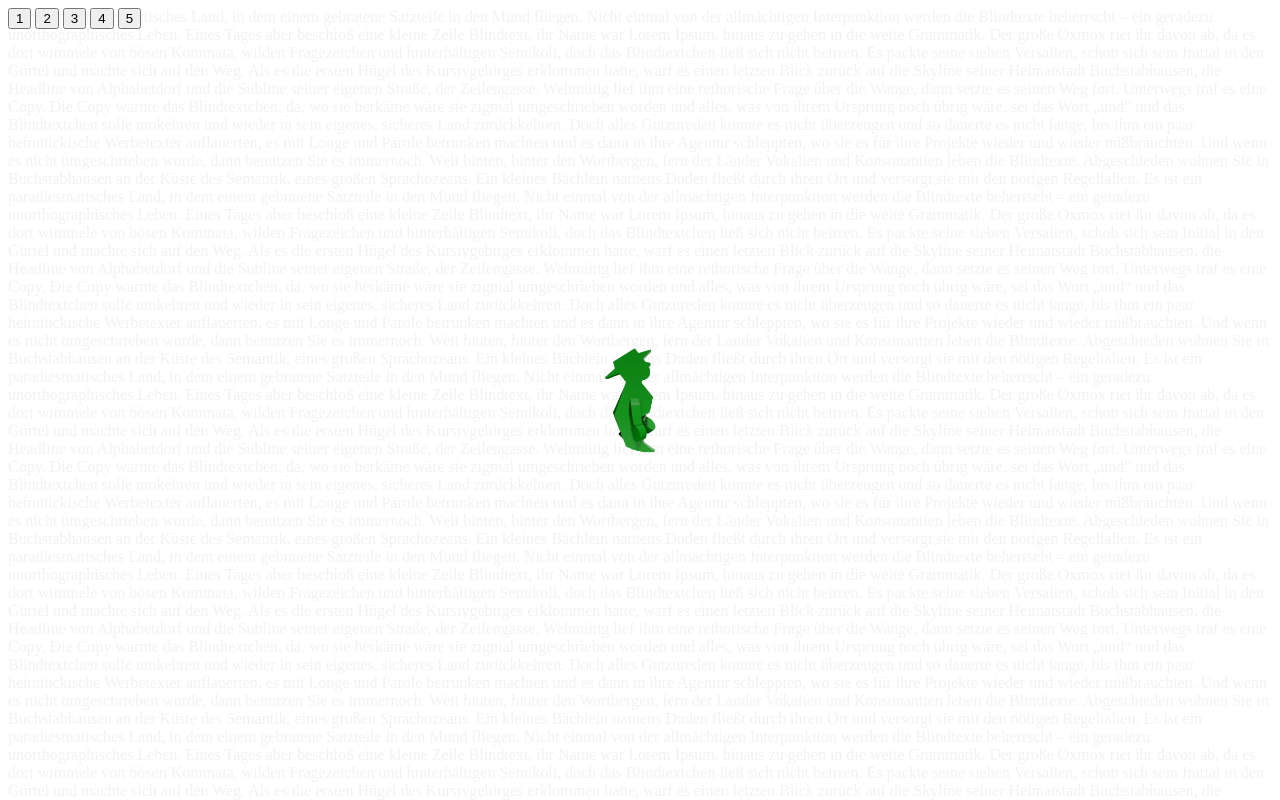
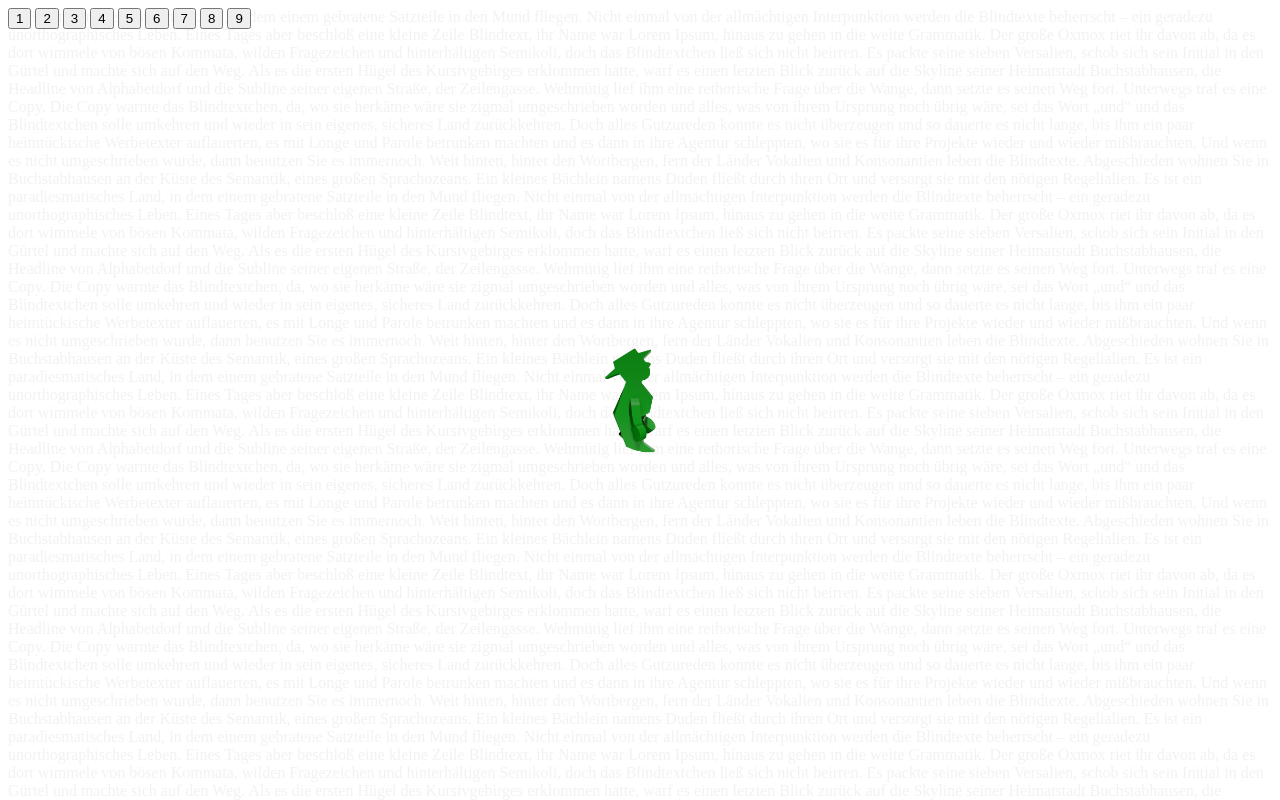
Before and after one commit to Svenb8/vamosLoadingScreens, a plain HTML site: page index.html in a window 1280 px wide. Shown: the top 800 px of the page. Drawn offline with Linux system fonts and the light colour scheme.

Commit message:
Update index.html

```diff
--- a/index.html
+++ b/index.html
@@ -16,6 +16,10 @@
         <button onclick="switchToSpinn()">3</button>
         <button onclick="switchToWalkHighResAnimation()">4</button>
         <button onclick="switchToWalkHighResAnimationRotesLicht()">5</button>
+        <button onclick="showLoadingScreen(6)">6</button>
+        <button onclick="switchToWalkHighResAnimationRotesLicht()">7</button>
+        <button onclick="switchToWalkHighResAnimationRotesLicht()">8</button>
+        <button onclick="switchToWalkHighResAnimationRotesLicht()">9</button>
     </div>
     <div>
         Es ist ein paradiesmatisches Land, in dem einem gebratene Satzteile in den Mund fliegen. Nicht einmal von der
@@ -199,6 +203,11 @@
             getImage().src = "./vamos5.gif"
         }
 
+        function showLoadingScreen(nr) {
+            getDotSpinner().style.display = "none";
+            getImage().src = './vamos${nr}.gif'
+        }
+
         //private
         function getImage() {
             return document.getElementById("loadingAnimation");
```
